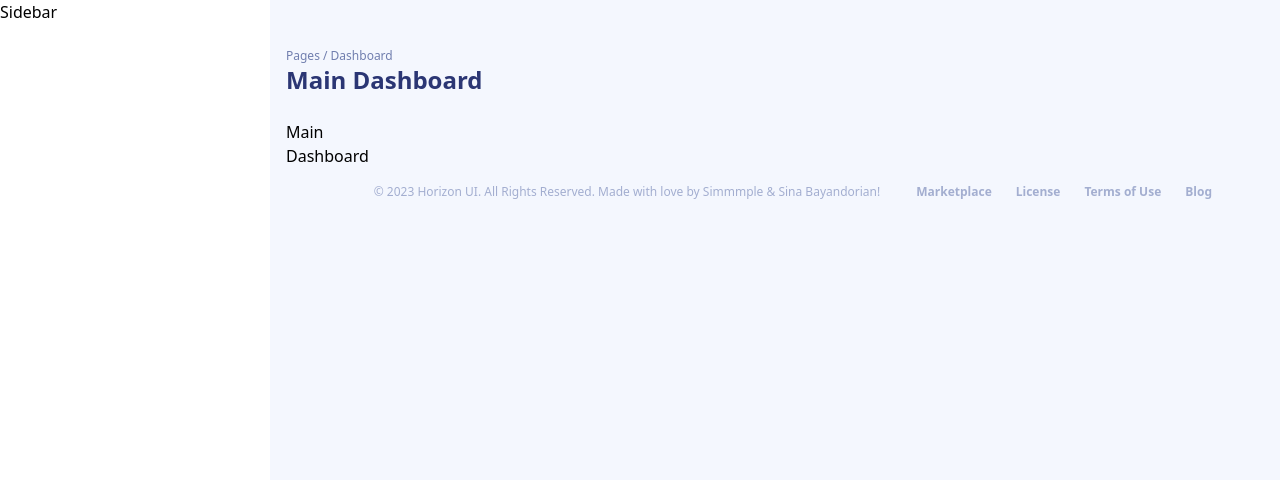
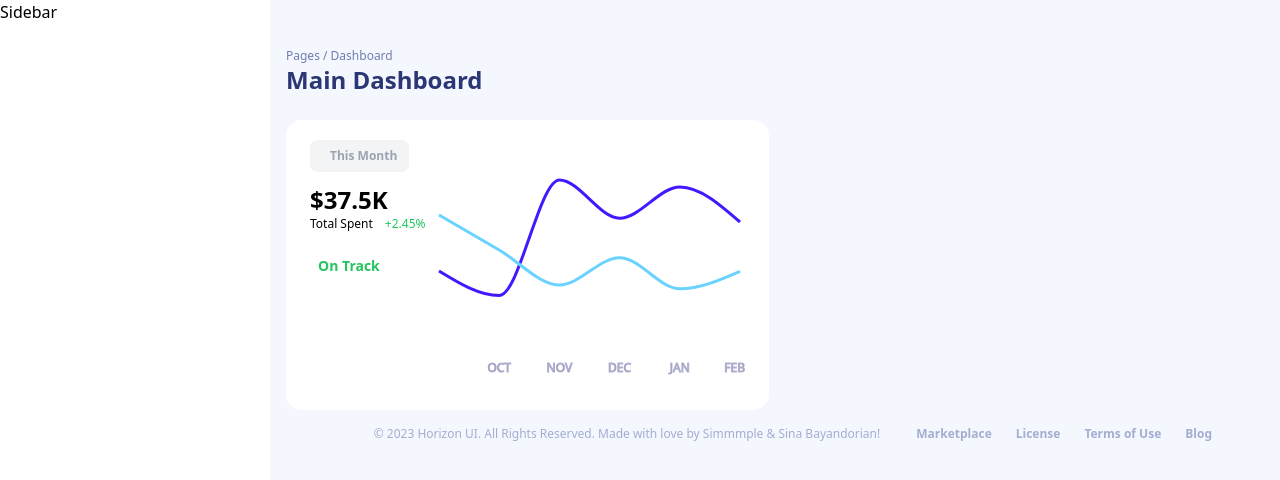
Before and after one commit to sina-byn/horizon-ui-dashboard, a React (Vite) app: page / in a window 1280 px wide. Shown: the top 480 px of the page. Built offline with nearby package versions, Linux system fonts and the light colour scheme.

Commit message:
review chart added and helmet bug fixed

```diff
--- a/package.json
+++ b/package.json
@@ -14,7 +14,8 @@
     "react": "^18.2.0",
     "react-dom": "^18.2.0",
     "react-helmet-async": "^1.3.0",
-    "react-router-dom": "^6.9.0"
+    "react-router-dom": "^6.9.0",
+    "recharts": "^2.5.0"
   },
   "devDependencies": {
     "@types/react": "^18.0.28",
--- /dev/null
+++ b/src/components/Button.tsx
@@ -0,0 +1,68 @@
+import { forwardRef } from 'react';
+import clsx from 'clsx';
+
+// * data
+const variants = {
+  none: '',
+  primary: 'bg-primary-light dark:bg-d-primary-light text-gray-200 hover:bg-primary',
+  secondary: 'bg-light dark:bg-d-primary-light text-primary-light dark:text-white hover:bg-gray-300',
+  neutral: 'bg-gray-100 dark:bg-d-light text-gray-400 dark:text-white',
+  light: 'bg-white text-black',
+  dark: 'bg-primary-dark dark:bg-d-primary-light text-white',
+  transparent: 'bg-none',
+};
+
+const sizes = {
+  none: '',
+  sm: 'text-xs px-3',
+  normal: 'text-sm px-4',
+};
+
+const roundness = {
+  none: '',
+  pill: 'rounded-full',
+  normal: 'rounded-lg',
+};
+
+// * types
+type ButtonProps = React.HTMLAttributes<HTMLButtonElement> & {
+  type?: 'button' | 'submit';
+  variant?: keyof typeof variants;
+  size?: keyof typeof sizes;
+  radius?: keyof typeof roundness;
+};
+
+const Button = forwardRef<HTMLButtonElement, ButtonProps>(
+  (
+    {
+      type = 'button',
+      variant = 'primary',
+      size = 'normal',
+      radius = 'normal',
+      className,
+      children,
+      ...props
+    },
+    ref
+  ) => {
+    return (
+      <button
+        ref={ref}
+        type={type}
+        className={clsx(
+          variant !== 'none' &&
+            'flex items-center justify-center font-semibold border-0 outline-0 transition-all duration-300 whitespace-nowrap py-2',
+          variants[variant],
+          sizes[size],
+          roundness[radius],
+          className
+        )}
+        {...props}
+      >
+        {children}
+      </button>
+    );
+  }
+);
+
+export default Button;
--- /dev/null
+++ b/src/components/Card.tsx
@@ -0,0 +1,28 @@
+import clsx from 'clsx';
+
+// * types
+type CardProps = React.HTMLAttributes<HTMLDivElement> & {
+  darkModeClassName?: string;
+};
+
+const Card = ({
+  className,
+  darkModeClassName,
+  children,
+  ...props
+}: CardProps) => {
+  return (
+    <div
+      className={clsx(
+        'card col-span-12 flex rounded-2xl bg-white px-6 py-5 transition-all duration-300',
+        darkModeClassName ? darkModeClassName : 'dark:bg-d-primary',
+        className
+      )}
+      {...props}
+    >
+      {children}
+    </div>
+  );
+};
+
+export default Card;
--- /dev/null
+++ b/src/components/Chart/ChartWrapper.tsx
@@ -0,0 +1,27 @@
+import { JSXElementConstructor, ReactElement } from 'react';
+import { ResponsiveContainer } from 'recharts';
+import clsx from 'clsx';
+
+// * types
+type ChartWrapperProps = {
+  width?: string | number;
+  height?: string | number;
+  className?: string;
+  children: ReactElement<any, string | JSXElementConstructor<any>>;
+};
+
+const ChartWrapper = (props: ChartWrapperProps) => {
+  const { width = '100%', height = 250, className, children } = props;
+
+  return (
+    <ResponsiveContainer
+      width={width}
+      height={height}
+      className={clsx('text-xs', className)}
+    >
+      {children}
+    </ResponsiveContainer>
+  );
+};
+
+export default ChartWrapper;
--- /dev/null
+++ b/src/components/Chart/CustomTooltip.tsx
@@ -0,0 +1,41 @@
+import clsx from 'clsx';
+
+// * types
+import type { TooltipProps } from 'recharts';
+import {
+  ValueType,
+  NameType,
+} from 'recharts/types/component/DefaultTooltipContent';
+
+type CustomTooltipProps = TooltipProps<ValueType, NameType> & {
+  className?: string;
+};
+
+const CustomTooltip = ({
+  label,
+  active,
+  payload,
+  className,
+}: CustomTooltipProps) => {
+  if (!active || !payload || !payload.length) return null;
+
+  return (
+    <div
+      className={clsx(
+        'flex flex-col gap-y-1 p-1.5 rounded-md shadow-custom',
+        className || 'bg-primary-light text-white'
+      )}
+    >
+      {label && (
+        <span className='label-field font-medium mb-1'>{label}</span>
+      )}
+      {payload.map(item => (
+        <span className='value-field'>
+          {item.name}: {item.value}
+        </span>
+      ))}
+    </div>
+  );
+};
+
+export default CustomTooltip;
--- /dev/null
+++ b/src/components/Chart/index.tsx
@@ -0,0 +1,130 @@
+import {
+  LineChart as ReLineChart,
+  BarChart as ReBarChart,
+  PieChart as RePieChart,
+  Tooltip,
+  YAxis,
+  XAxis,
+  Pie,
+  Cell,
+} from 'recharts';
+
+// * components
+import ChartWrapper from './ChartWrapper';
+import CustomTooltip from './CustomTooltip';
+
+// * config
+const xAxis = {
+  dataKey: 'name',
+  axisLine: false,
+  tickLine: false,
+  tick: { stroke: '#AeAED0', storkeWidth: 0.1 },
+};
+
+// * types
+type LineChartProps = {
+  data: unknown[];
+  width?: string | number;
+  height?: string | number;
+  children: React.ReactNode;
+  className?: string;
+  wrapperClassName?: string;
+};
+
+type BarChartProps = LineChartProps & {
+  barSize?: number;
+};
+
+type PieChartProps = Omit<LineChartProps, 'className' | 'children'> & {
+  colors: string[];
+};
+
+const LineChart = ({
+  data,
+  width,
+  height,
+  className,
+  wrapperClassName,
+  children,
+}: LineChartProps) => {
+  return (
+    <ChartWrapper width={width} height={height} className={wrapperClassName}>
+      <ReLineChart data={data} className={className}>
+        <XAxis {...xAxis} />
+        <YAxis hide />
+        <Tooltip
+          content={<CustomTooltip />}
+          wrapperStyle={{ outline: 'none' }}
+        />
+        {children}
+      </ReLineChart>
+    </ChartWrapper>
+  );
+};
+
+const BarChart = ({
+  data,
+  width,
+  height,
+  barSize = 10,
+  className,
+  wrapperClassName: wrapperClassName,
+  children,
+}: BarChartProps) => {
+  return (
+    <ChartWrapper width={width} height={height} className={wrapperClassName}>
+      <ReBarChart data={data} barSize={barSize} className={className}>
+        <XAxis {...xAxis} />
+        <YAxis hide />
+        <Tooltip
+          cursor={{ fill: 'none' }}
+          content={<CustomTooltip />}
+          wrapperStyle={{ outline: 'none' }}
+        />
+        {children}
+      </ReBarChart>
+    </ChartWrapper>
+  );
+};
+
+const PieChart = ({
+  data,
+  width,
+  height,
+  wrapperClassName,
+  colors,
+}: PieChartProps) => {
+  return (
+    <ChartWrapper width={width} height={height} className={wrapperClassName}>
+      <RePieChart>
+        <Pie
+          data={data}
+          dataKey='value'
+          nameKey='name'
+          cx='50%'
+          cy='50%'
+          startAngle={90}
+          endAngle={450}
+          outerRadius='70%'
+          className='outline-0'
+        >
+          {data.map((_, idx) => (
+            <Cell key={idx} stroke='none' fill={colors[idx]} />
+          ))}
+        </Pie>
+        <Tooltip
+          content={
+            <CustomTooltip className='bg-white dark:bg-d-primary dark:text-white' />
+          }
+        />
+        {/* <Tooltip /> */}
+      </RePieChart>
+    </ChartWrapper>
+  );
+};
+
+export default {
+  LineChart,
+  BarChart,
+  PieChart,
+};
--- /dev/null
+++ b/src/features/MainDashboard/ReviewChart.tsx
@@ -0,0 +1,83 @@
+import { Line } from 'recharts';
+
+// * components
+import Card from '../../components/Card';
+import Chart from '../../components/Chart';
+import Button from '../../components/Button';
+
+// * data
+const data = [
+  {
+    name: 'SEP',
+    uv: 4000,
+    pv: 2400,
+  },
+  {
+    name: 'OCT',
+    uv: 3000,
+    pv: 1698,
+  },
+  {
+    name: 'NOV',
+    uv: 2000,
+    pv: 5000,
+  },
+  {
+    name: 'DEC',
+    uv: 2780,
+    pv: 3908,
+  },
+  {
+    name: 'JAN',
+    uv: 1890,
+    pv: 4800,
+  },
+  {
+    name: 'FEB',
+    uv: 2390,
+    pv: 3800,
+  },
+];
+
+const ReviewChart = () => {
+  return (
+    <Card className='lg:col-span-6 flex-col sm:flex-row gap-x-2 gap-y-5'>
+      <div className='details flex flex-col'>
+        <Button variant='neutral' size='sm' className='w-fit mb-3'>
+          <i className='fa-regular fa-calendar mr-2' />
+          This Month
+        </Button>
+        <h5 className='text-navy dark:text-white text-2xl font-bold'>$37.5K</h5>
+        <div className='flex gap-x-2 whitespace-nowrap text-xs text-neutral-light'>
+          Total Spent
+          <span className='text-green-500'>
+            <i className='fa-solid fa-caret-up mr-1' />
+            +2.45%
+          </span>
+        </div>
+        <span className='flex items-center gap-x-2 whitespace-nowrap text-sm text-green-500 font-semibold mt-6'>
+          <i className='fa-solid fa-check-circle mt-1' />
+          On Track
+        </span>
+      </div>
+      <Chart.LineChart data={data} wrapperClassName='self-end'>
+        <Line
+          type='monotone'
+          dataKey='pv'
+          stroke='#4318FF'
+          strokeWidth={3}
+          dot={false}
+        />
+        <Line
+          type='monotone'
+          dataKey='uv'
+          stroke='#6AD2FF'
+          strokeWidth={3}
+          dot={false}
+        />
+      </Chart.LineChart>
+    </Card>
+  );
+};
+
+export default ReviewChart;
--- a/src/layouts/MainLayout.tsx
+++ b/src/layouts/MainLayout.tsx
@@ -15,7 +15,7 @@ const MainLayout = ({ title, children }: MainLayoutProps) => {
   return (
     <HelmetProvider>
       <Helmet>
-        <title>{children}</title>
+        <title>{title}</title>
       </Helmet>
       <div className='layout-wrap grid grid-cols-[50px,_1fr] md:grid-cols-[270px,_1fr] grid-rows-1 h-screen overflow-hidden'>
         <Sidebar />
--- a/src/pages/index.tsx
+++ b/src/pages/index.tsx
@@ -1,7 +1,15 @@
+// * layouts
 import MainLayout from '../layouts/MainLayout';
 
+// * components
+import ReviewChart from '../features/MainDashboard/ReviewChart';
+
 const MainDashboard = () => {
-  return <MainLayout title='Main Dashboard'>Main Dashboard</MainLayout>;
+  return (
+    <MainLayout title='Main Dashboard'>
+      <ReviewChart />
+    </MainLayout>
+  );
 };
 
 export default MainDashboard;
```
Also changed, not shown: 1 other file (tests, documents, lock files or other folders).
